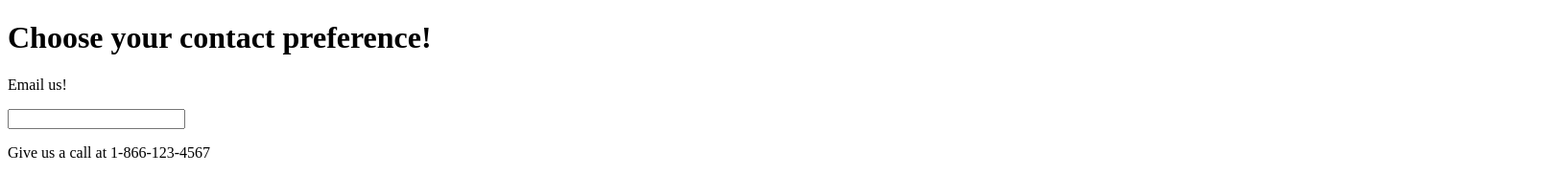
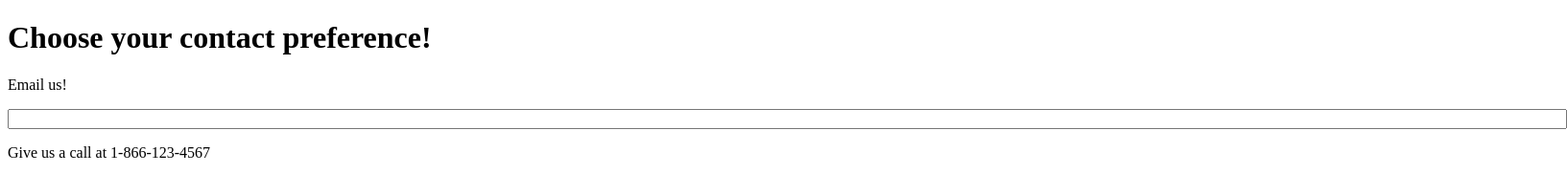
Before and after one commit to AnnStonely/island-resort, a plain HTML site: page contact.html in a window 1280 px wide. Shown: the top 182 px of the page at 96% size, 1633 px wide, since content can reach past the window. Drawn offline with Linux system fonts and the light colour scheme.

Commit message:
anything I may have missed

```diff
--- a/contact.html
+++ b/contact.html
@@ -1,12 +1,13 @@
 <!DOCTYPE html>
 <html lang+"en-US">
 <head>
+  <link href="main.css" rel="stylesheet">
   <title>Contact Us</title>
 </head>
 <body>
   <h1>Choose your contact preference!</h1>
   <p>Email us!</p>
-   <input type="text" id="text-box">
+   <input type="text" size="200" id="text">
    <p>Give us a call at 1-866-123-4567</p>
    <p>Check us out on <img src="twitter.jpg" alt="twitter logo" id="twitter"> @StonelyLuxResort</p>
 </body>
```
Also changed, not shown: accomodations.html (+1 -0 lines), activities.html (+1 -0 lines), arrangements.html (+1 -0 lines), island.html (+1 -0 lines), pictures.html (+1 -0 lines), css/main.css (deleted), 1 other file.
